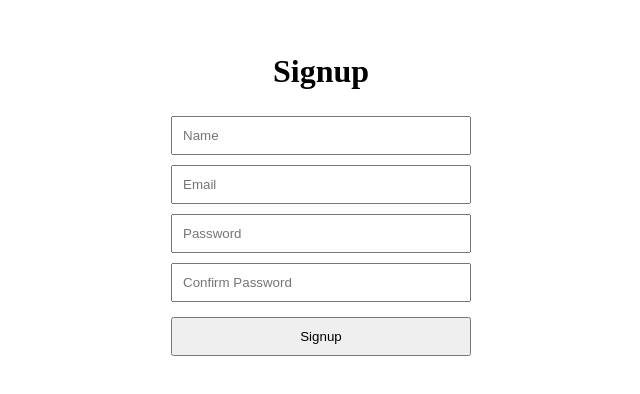
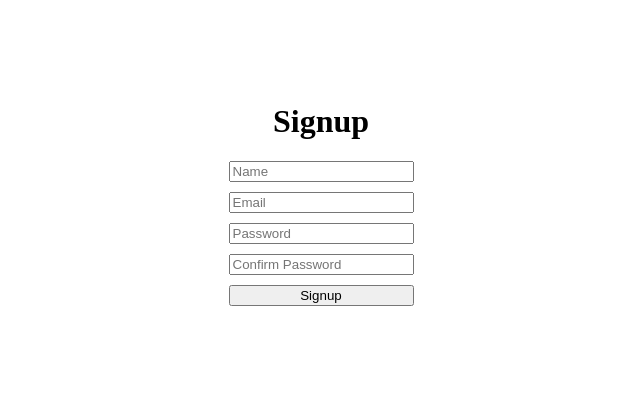
Before and after one commit to Bodegami/impacta-task-manager, a React (Vite) app in the folder frontend/: page /signup in a window 1280 px wide. Shown: the part 214-608 px from the top of the page, without its empty margins (319-959 px from the left). Built offline with nearby package versions, Linux system fonts and the light colour scheme.

Commit message:
[frontend] add integration with backend in LoginPage and SignupPage

```diff
--- a/frontend/src/pages/LoginPage.jsx
+++ b/frontend/src/pages/LoginPage.jsx
@@ -1,4 +1,3 @@
-import React from 'react';
 import { useNavigate } from "react-router-dom";
 import { useState } from "react";
 
@@ -7,10 +6,29 @@ export default function LoginPage() {
   const [email, setEmail] = useState("");
   const [password, setPassword] = useState("");
 
-  const handleSubmit = (e) => {
+  const handleSubmit = async (e) => {
     e.preventDefault();
-    // Simulando autenticação bem-sucedida
-    navigate("/tasks");
+
+    try {
+      const response = await fetch("http://localhost:8080/login", {
+        method: "POST",
+        headers: {
+          "Content-Type": "application/json",
+        },
+        body: JSON.stringify({ email, password }),
+      });
+
+      if (response.ok) {
+        const data = await response.json();
+        localStorage.setItem("token", data.token); // Armazena o token JWT
+        navigate("/tasks");
+      } else {
+        alert("Invalid email or password");
+      }
+    } catch (error) {
+      console.error("Error:", error);
+      alert("An error occurred");
+    }
   };
 
   return (
@@ -20,7 +38,7 @@ export default function LoginPage() {
       alignItems: "center",
       justifyContent: "center",
       height: "100vh",
-      width: "100%"
+      backgroundColor: "white"
     }}>
       <h1>Login</h1>
       <form onSubmit={handleSubmit} style={{ display: "flex", flexDirection: "column", gap: "10px" }}>
@@ -38,7 +56,7 @@ export default function LoginPage() {
           onChange={(e) => setPassword(e.target.value)}
           required
         />
-        <button type="submit">Enviar</button>
+        <button type="submit">Login</button>
       </form>
     </div>
   );
--- a/frontend/src/pages/SignupPage.jsx
+++ b/frontend/src/pages/SignupPage.jsx
@@ -1,20 +1,41 @@
+import { useNavigate } from "react-router-dom";
 import { useState } from "react";
 
 export default function SignupPage() {
-  const [formData, setFormData] = useState({
-    name: "",
-    email: "",
-    password: "",
-    confirmPassword: ""
-  });
+  const navigate = useNavigate();
+  const [name, setName] = useState("");
+  const [email, setEmail] = useState("");
+  const [password, setPassword] = useState("");
+  const [confirmPassword, setConfirmPassword] = useState("");
 
-  const handleChange = (e) => {
-    setFormData({ ...formData, [e.target.name]: e.target.value });
-  };
+  const handleSubmit = async (e) => {
+    e.preventDefault();
 
-  const handleSubmit = (e) => {
-    e.preventDefault();
-    console.log("Form submitted", formData);
+    if (password !== confirmPassword) {
+      alert("Passwords do not match!");
+      return;
+    }
+
+    try {
+      const response = await fetch("http://127.0.0.1:8080/users", {
+        method: "POST",
+        headers: {
+          "Content-Type": "application/json",
+        },
+        body: JSON.stringify({ name, email, password }),
+      });
+
+      if (response.ok) {
+        const data = await response.json();
+        console.log("User created:", data);
+        navigate("/tasks");
+      } else {
+        alert("Failed to create account");
+      }
+    } catch (error) {
+      console.error("Error:", error);
+      alert("An error occurred");
+    }
   };
 
   return (
@@ -27,12 +48,36 @@ export default function SignupPage() {
       backgroundColor: "white"
     }}>
       <h1>Signup</h1>
-      <form onSubmit={handleSubmit} style={{ display: "flex", flexDirection: "column", width: "300px" }}>
-        <input type="text" name="name" placeholder="Name" value={formData.name} onChange={handleChange} style={{ margin: "5px 0", padding: "10px" }} />
-        <input type="email" name="email" placeholder="Email" value={formData.email} onChange={handleChange} style={{ margin: "5px 0", padding: "10px" }} />
-        <input type="password" name="password" placeholder="Password" value={formData.password} onChange={handleChange} style={{ margin: "5px 0", padding: "10px" }} />
-        <input type="password" name="confirmPassword" placeholder="Confirm Password" value={formData.confirmPassword} onChange={handleChange} style={{ margin: "5px 0", padding: "10px" }} />
-        <button type="submit" style={{ marginTop: "10px", padding: "10px", cursor: "pointer" }}>Signup</button>
+      <form onSubmit={handleSubmit} style={{ display: "flex", flexDirection: "column", gap: "10px" }}>
+        <input
+          type="text"
+          placeholder="Name"
+          value={name}
+          onChange={(e) => setName(e.target.value)}
+          required
+        />
+        <input
+          type="email"
+          placeholder="Email"
+          value={email}
+          onChange={(e) => setEmail(e.target.value)}
+          required
+        />
+        <input
+          type="password"
+          placeholder="Password"
+          value={password}
+          onChange={(e) => setPassword(e.target.value)}
+          required
+        />
+        <input
+          type="password"
+          placeholder="Confirm Password"
+          value={confirmPassword}
+          onChange={(e) => setConfirmPassword(e.target.value)}
+          required
+        />
+        <button type="submit">Signup</button>
       </form>
     </div>
   );
--- a/frontend/src/pages/TaskListPage.jsx
+++ b/frontend/src/pages/TaskListPage.jsx
@@ -22,6 +22,7 @@ export default function TaskListPage() {
     }}>
       <h1>Task List</h1>
       <p>Welcome to your task list. Here you will see all your tasks.</p>
+      <button onClick={() => navigate("/")}>Voltar para Home</button>
     </div>
   );
 }
```
